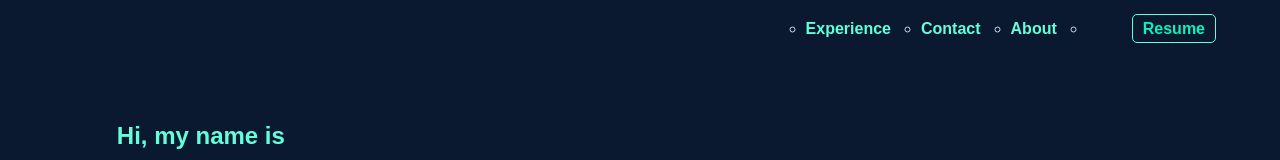
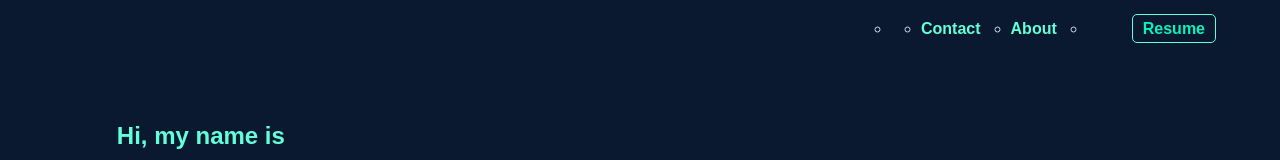
Before and after one commit to hindmanas/Portfolio, a plain HTML site: page index.html in a window 1280 px wide. Shown: the top 160 px of the page. Drawn offline with Linux system fonts and the light colour scheme.

Commit message:
Update index.html
Updated index file

```diff
--- a/index.html
+++ b/index.html
@@ -11,7 +11,7 @@
   <header>
     <nav>
       <ul>
-        <li><a href="#experience">Experience</a></li>
+        <li><a href="#experience"></a></li>
         <li><a href="contact.html">Contact</a></li>
         <li><a href="about.html">About</a></li>
         <li><a href="resume.pdf" target="_blank" class="btn">Resume</a></li>
```
